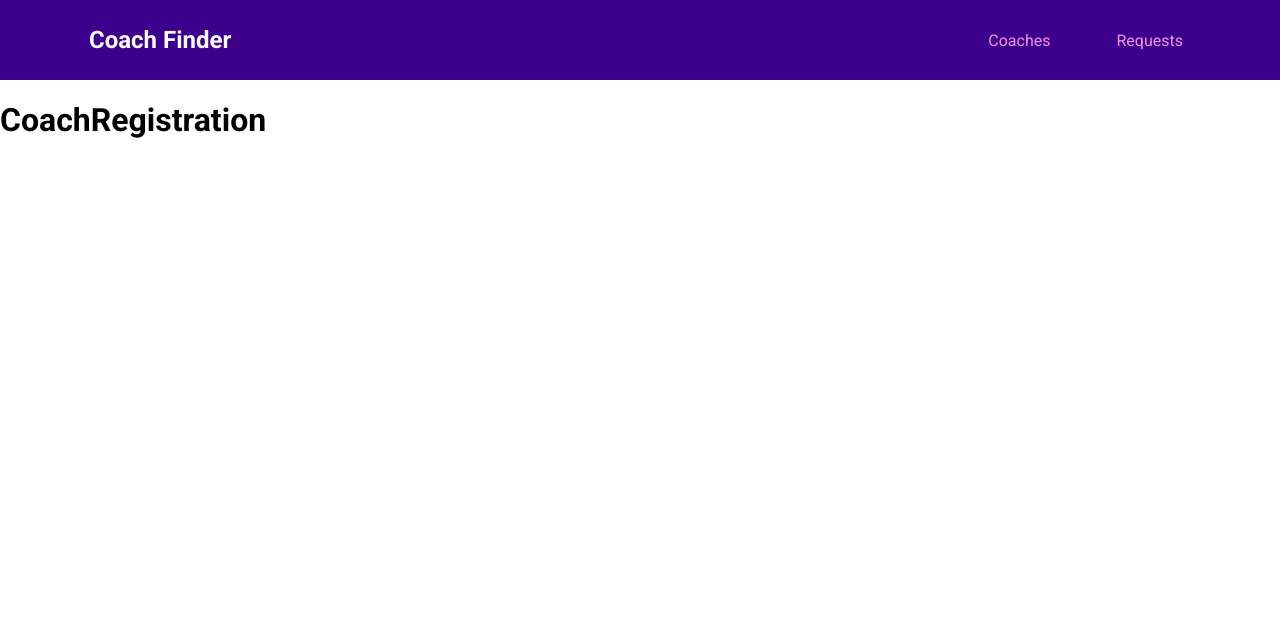
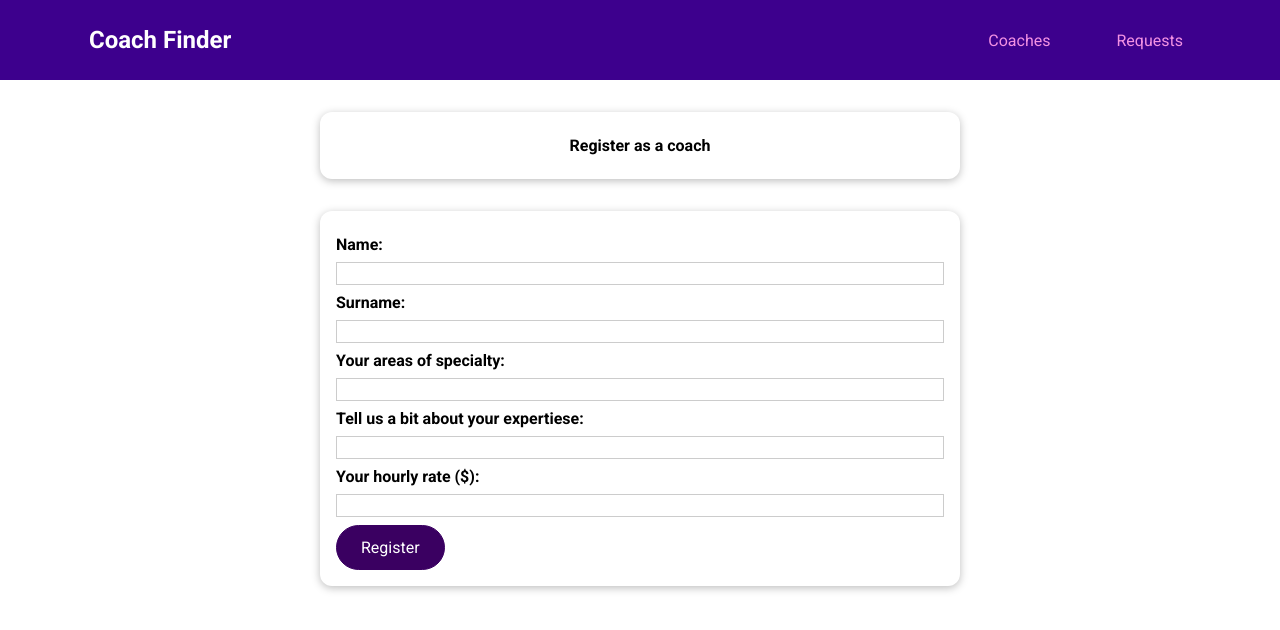
Before and after one commit to kyaarlis/Coach-Finder-App-VueJS, a Vue app: page /register in a window 1280 px wide. Shown: the top 630 px of the page. Built offline with nearby package versions, Linux system fonts and the light colour scheme.

Commit message:
now new coaches can register

```diff
--- /dev/null
+++ b/src/components/coaches/FilterCoaches.vue
@@ -0,0 +1,71 @@
+<template>
+    <base-card>
+          <h2>Find Your coach</h2>
+          <span class="filter-option">
+            <label for="frontend">Front-End</label>
+            <input id="frontend" type="checkbox" @change="setFilter" checked>
+          </span>
+
+          <span class="filter-option">
+            <label for="backend">Back-End</label>
+            <input id="backend" type="checkbox" @change="setFilter" checked>
+          </span>
+
+          <span class="filter-option">
+            <label for="career">Career</label>
+            <input id="career" type="checkbox" @change="setFilter" checked>
+          </span>
+    </base-card>
+</template>
+
+<script>
+
+
+export default {
+  emits: ['change-filter'],
+  data() {
+    return {
+      filters: {
+          frontend: true,
+          backend: true,
+          career: true,
+      }
+    }
+  },
+  methods: {
+    setFilter(event) {
+      const inputId = event.target.id
+      const isActive = event.target.checked
+      const updatedFilters = {
+        ...this.filters,
+        [inputId]: isActive
+      }
+      this.filters = updatedFilters
+      this.$emit('change-filter', updatedFilters)
+    }
+  }
+}
+</script>
+
+<style scoped>
+h2 {
+  margin: 0.5rem 0;
+}
+
+.filter-option {
+  margin-right: 1rem;
+}
+
+.filter-option label,
+.filter-option input {
+  vertical-align: middle;
+}
+
+.filter-option label {
+  margin-left: 0.25rem;
+}
+
+.filter-option.active label {
+  font-weight: bold;
+}
+</style>
--- a/src/pages/coaches/CoachDetails.vue
+++ b/src/pages/coaches/CoachDetails.vue
@@ -44,7 +44,7 @@ export default {
       return this.selectedCoach.description
     },
     contactLink() {
-      return this.$route.path + '/' + this.id + '/contact'
+      return this.$route.path + '/contact'
     }
   },
   created() {
--- a/src/pages/coaches/CoachRegistration.vue
+++ b/src/pages/coaches/CoachRegistration.vue
@@ -1,9 +1,122 @@
 <template>
-    <h1>CoachRegistration</h1>
+    <base-card>
+        <h2>Register as a coach</h2>
+    </base-card>
+
+    <base-card>
+        <form @submit.prevent="createNewCoach">
+            <div class="form-control">
+                <label for="firstName">Name:</label>
+                <input type="text" id="firstName" v-model="formData.firstName">
+            </div>
+
+            <div class="form-control">
+                <label for="lastName">Surname:</label>
+                <input type="text" id="lastName" v-model="formData.lastName">
+            </div>
+
+            <div class="form-control">
+                <label for="areas">Your areas of specialty:</label>
+                <input type="text" id="areas" v-model="formData.areas">
+            </div>
+
+            <div class="form-control">
+                <label for="description">Tell us a bit about your expertiese:</label>
+                <input type="textarea" id="description" v-model="formData.description">
+            </div>
+
+            <div class="form-control">
+                <label for="hourlyRate">Your hourly rate ($):</label>
+                <input type="number" id="hourlyRate" v-model="formData.hourlyRate">
+            </div>
+
+            <base-button type="submit">Register</base-button>
+        </form>
+    </base-card>
 </template>
 
 <script>
+import { mapGetters } from 'vuex';
+
 export default {
-
+    data() {
+        return {
+            formData: {
+                id: 'c3',
+                firstName: '',
+                lastName: '',
+                areas: [],
+                description: '',
+                hourlyRate: null
+            }
+        }
+    },
+    computed: {
+        ...mapGetters(['coaches']),
+    },
+    methods: {
+        createNewCoach() {
+            this.coaches.push(this.formData)
+            console.log(this.coaches)
+        }
+    }
 }
 </script>
+
+<style scoped>
+.form-control {
+  margin: 0.5rem 0;
+}
+
+label {
+  font-weight: bold;
+  display: block;
+  margin-bottom: 0.5rem;
+}
+
+input[type='checkbox'] + label {
+  font-weight: normal;
+  display: inline;
+  margin: 0 0 0 0.5rem;
+}
+
+input,
+textarea {
+  display: block;
+  width: 100%;
+  border: 1px solid #ccc;
+  font: inherit;
+}
+
+input:focus,
+textarea:focus {
+  background-color: #f0e6fd;
+  outline: none;
+  border-color: #3d008d;
+}
+
+input[type='checkbox'] {
+  display: inline;
+  width: auto;
+  border: none;
+}
+
+input[type='checkbox']:focus {
+  outline: #3d008d solid 1px;
+}
+
+h2 {
+  margin: 0.5rem 0;
+  font-size: 1rem;
+  text-align: center;
+}
+
+.invalid label {
+  color: red;
+}
+
+.invalid input,
+.invalid textarea {
+  border: 1px solid red;
+}
+</style>
--- a/src/pages/coaches/CoachesList.vue
+++ b/src/pages/coaches/CoachesList.vue
@@ -1,6 +1,8 @@
 <template>
     <section class="controls">
-        <h2>Filter</h2>
+      <filter-coaches @change-filter="setFilters">
+
+      </filter-coaches>
     </section>
     <section>
       <base-card>
@@ -9,7 +11,7 @@
         <base-button link to="/register">Register as a coach</base-button>
       </div>
         <ul v-if="hasCoaches">
-            <coach-item v-for="coach in coaches"
+            <coach-item v-for="coach in filteredCoaches"
             :key="coach.id"
             :id="coach.id"
             :firstName="coach.firstName"
@@ -28,15 +30,41 @@
 import { mapGetters } from 'vuex'
 
 import CoachItem from '../../components/coaches/CoachItem.vue';
+import FilterCoaches from '../../components/coaches/FilterCoaches.vue'
 
 export default {
     props: ['coachId'],
-    components: { CoachItem },
+    components: { CoachItem, FilterCoaches },
+    data() {
+      return {
+        activeFilters: {
+          frontend: true,
+          backend: true,
+          career: true,
+      }
+      }
+    },
     computed: {
-        ...mapGetters(['coaches', 'hasCoaches'])
+        ...mapGetters(['coaches', 'hasCoaches']),
+        filteredCoaches() {
+          return this.coaches.filter(coach => {
+            if (this.activeFilters.frontend && coach.areas.includes('frontend')) {
+              return true
+            }
+            if (this.activeFilters.backend && coach.areas.includes('backend')) {
+              return true
+            }
+            if (this.activeFilters.career && coach.areas.includes('career')) {
+              return true
+            }
+          return false
+          })
+        }
     },
     methods: {
-
+    setFilters(updatedFilters) {
+      this.activeFilters = updatedFilters
+    }
   },
 }
 </script>
--- a/src/store/modules/coaches.js
+++ b/src/store/modules/coaches.js
@@ -21,20 +21,31 @@ const coachModule = {
                   hourlyRate: 30
                 }
               ],
-              selectedCoaches: null
+              selectedCoaches: [],
+              frontend: true,
+              backend: false,
+              career: true,
         }
     },
     mutations: {
-      loadCoachDetails(state, payload) {
-        const coachId = payload
-        const selectedCoach = state.coaches.find(coach => coach.id === coachId)
-        state.selectedCoaches = selectedCoach
-      }
+      filterCoaches(state) {
+        for (let i = 0; i < state.coaches.length; i++) {
+          if (state.frontend && state.coaches[i].areas[i] === 'frontend') {
+            state.selectedCoaches.push(state.coaches[i])
+
+          } else if (state.backend && state.coaches[i].areas[i] === 'backend') {
+            state.selectedCoaches.push(state.coaches[i])
+
+          } else if (state.career && state.coaches[i].areas[i] === 'career') {
+            state.selectedCoaches.push(state.coaches[i])
+          }
+        }
+      },
     },
     actions: {
-      loadCoachDetails(context, payload) {
-        context.commit('loadCoachDetails', payload)
-      }
+     filterCoaches(context) {
+      context.commit('filterCoaches')
+     }
     },
     getters: {
       coaches(state) {
@@ -43,6 +54,15 @@ const coachModule = {
       hasCoaches(state) {
         return state.coaches && state.coaches.length > 0
       },
+      frontend(state) {
+        return state.frontend
+      },
+      backend(state) {
+        return state.backend
+      },
+      career(state) {
+        return state.career
+      },
       selectedCoaches(state) {
         return state.selectedCoaches
       }
```
